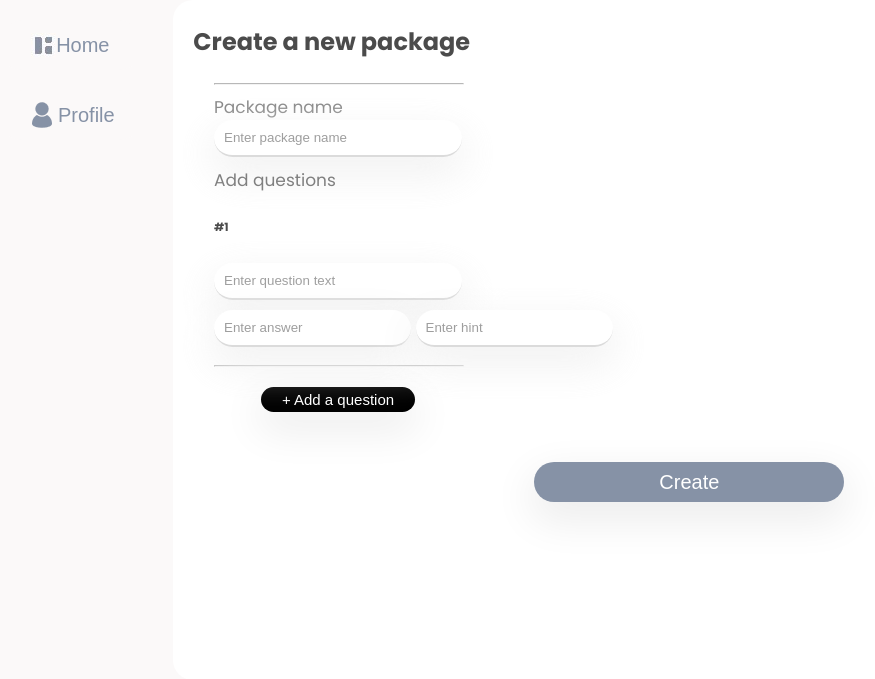
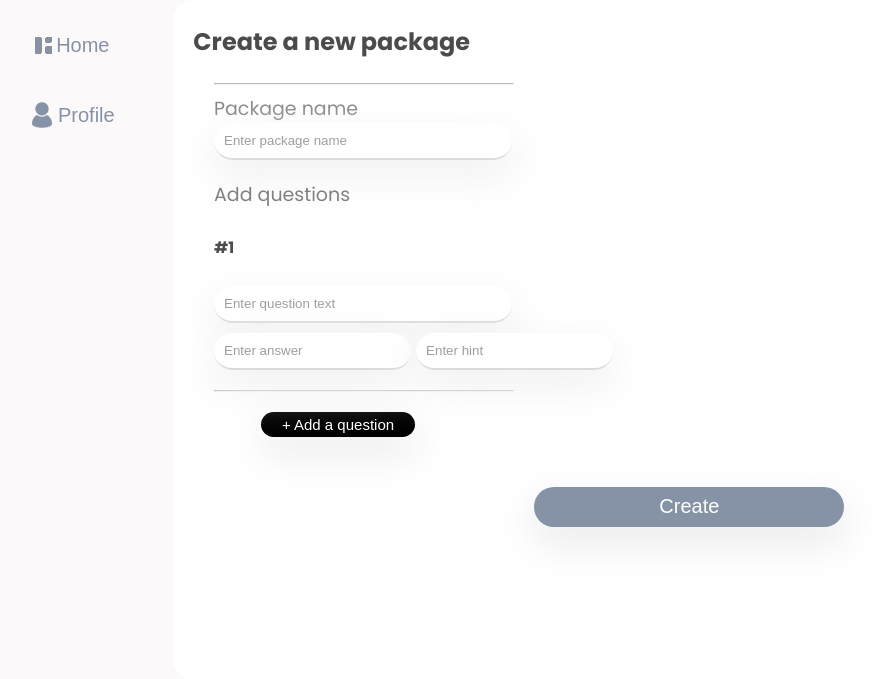
Before and after one commit to Brigade-One/quiz-game, a PHP site: template client/pages/create_package.php in a window 1280 px wide. Shown: the part 100-779 px from the top of the page, without its empty margins (34-909 px from the left). Run offline with PHP 8.4, Linux system fonts and the light colour scheme; the template is opened without the code that fills it, so the values that code supplies are empty.

Commit message:
additional small enhances

```diff
--- a/client/pages/create_package.php
+++ b/client/pages/create_package.php
@@ -35,19 +35,18 @@
       </div>
       <div id="package_name">
         <hr>
-        <label for="package_name_value">Package name</label>
+        <label for="package_name_value"  id="package_name_label">Package name</label>
         <br>
         <input type="text" id="package_name_value" placeholder="Enter package name"></input>
       </div>
       <div id="question"><label for="question_text">Add questions</label>
         <div class="question_info">
-          <h6 class="question_number">#1</h6>
+          <h5 class="question_number">#1</h5>
           <input type="text" id="question_text_value" placeholder="Enter question text"></input>
           <div style="display:flex">
             <div style="flex:49.5;width:10%;">
               <input type="text" id="answer_value" placeholder="Enter answer"></input><span> </span><input type="text"
                 placeholder="Enter hint" id="hint_value"></input>
-
             </div>
             <div style="flex:50.5;">
             </div>
--- a/client/src/css/create.css
+++ b/client/src/css/create.css
@@ -52,14 +52,18 @@ body {
     font-family: "Poppins", sans-serif;
     opacity: 0.7;
     margin-left: 4%;
+    margin-bottom: 10px;
 }
 
-#package_name_value {
+#package_name_label {
+    font-size: 19px;
+    font-family: "Poppins", sans-serif;
+    opacity: 0.7;
     margin-bottom: 10px;
 }
 
 #question {
-    font-size: 17px;
+    font-size: 19px;
     font-family: "Poppins", sans-serif;
     opacity: 0.7;
     margin-left: 4%;
@@ -73,7 +77,7 @@ input[type="password"] {
     margin-bottom: 10px;
     border: none;
     border-bottom: 2px solid #ccc;
-    min-width: 25%;
+    min-width: 30%;
     opacity: 1;
     border-radius: 20px;
     box-shadow: 0px 15px 40px 5px #EDEDED;
@@ -86,7 +90,7 @@ label {
 }
 
 hr {
-    width: 25%;
+    width: 30%;
     margin-left: 0;
 }
 
```
